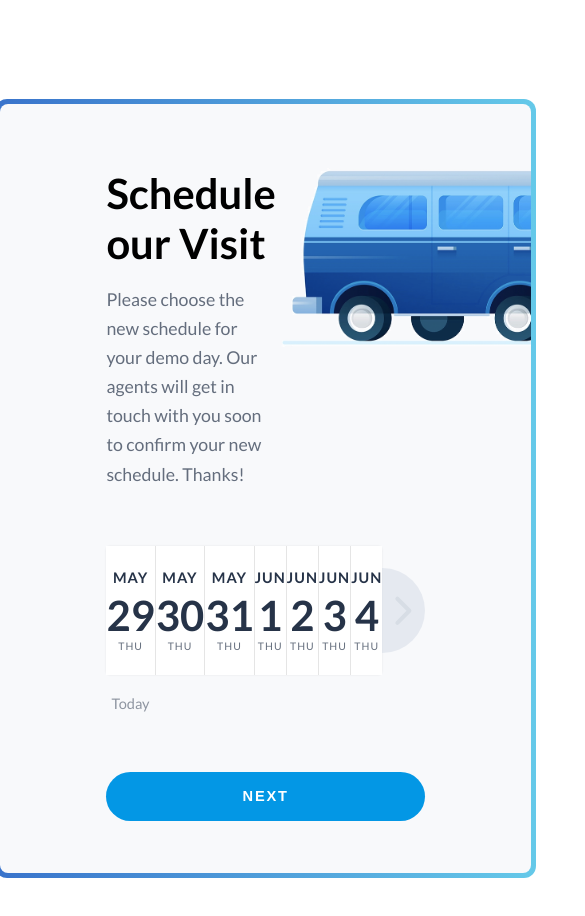
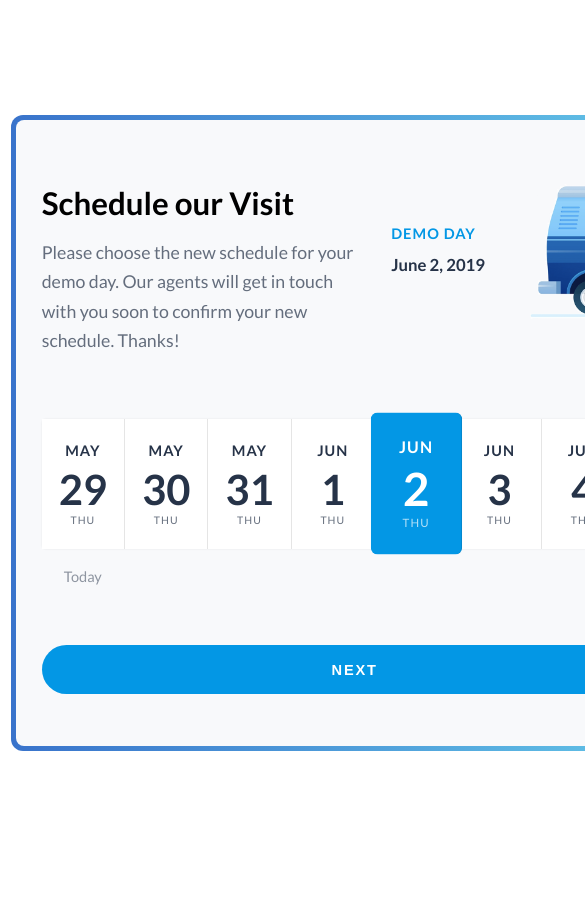
Before and after one commit to Briancarlo24/Scheduler-App, a plain HTML site: page index.html in a window 390 px wide. Shown: the top 916 px of the page, 585 px wide, since content can reach past the window. After the commit the page ends 866 px from the top, so only its background shows below. Drawn offline with nearby package versions, Linux system fonts and the light colour scheme.

Commit message:
Added highlight to the scheduled date

```diff
--- a/css/style.css
+++ b/css/style.css
@@ -32,6 +32,11 @@ body {
   display: grid;
   place-items: center;
 }
+@media (max-width: 998px) {
+  body {
+    padding: 1.5rem;
+  }
+}
 
 .heading--title {
   font-size: 4rem;
@@ -45,6 +50,12 @@ body {
   color: var(--color-secondary);
   opacity: 0.7;
   line-height: 29.16px;
+}
+
+@media (max-width: 998px) {
+  .heading--title {
+    font-size: 3rem;
+  }
 }
 
 .demo {
@@ -73,10 +84,19 @@ body {
 
   position: relative;
 }
+
+.row .calendar:nth-child(5) {
+  color: var(--color-white);
+  background-color: var(--color-primary);
+  transform: scale(1.1);
+  border-radius: 6px;
+
+  z-index: 1001;
+}
+
 .row .calendar:hover {
   color: var(--color-white);
   background-color: var(--color-primary);
-  transform: scale(1.1);
   border-radius: 6px;
 
   z-index: 1001;
@@ -132,6 +152,11 @@ body {
   text-transform: uppercase;
   cursor: pointer;
 }
+@media (max-width: 998px) {
+  .btn--next {
+    width: calc(100% - 5rem);
+  }
+}
 
 .btn--next:hover {
   background-color: var(--color-primary);
@@ -153,6 +178,13 @@ body {
 }
 .demo-image {
   width: 100%;
+}
+@media (max-width: 998px) {
+  .demo-image--container {
+    width: 31.3em;
+    height: 7.1em;
+    transform: translateX(50%);
+  }
 }
 
 .icon-wrapper {
@@ -178,6 +210,7 @@ body {
 /* Layout */
 .section {
   max-width: 99.8rem;
+  min-width: 65rem;
   margin: 10rem auto;
   background-color: var(--color-blue-white);
   position: relative;
@@ -210,20 +243,6 @@ body {
   min-height: 17.1rem;
 }
 
-.pad-left {
-  padding-left: 8.5rem;
-}
-
-.pad--left-right {
-  padding-left: 10.2rem;
-  padding-right: 10.2rem;
-}
-
-.mar--left-right {
-  margin-left: 10.2rem;
-  margin-right: 10.2rem;
-}
-
 .row {
   display: grid;
   grid-template-columns: 1fr 1fr;
@@ -252,6 +271,36 @@ body {
   text-align: left;
 }
 
+.pad--left {
+  padding-left: 8.5rem;
+}
+
+.pad--left-right {
+  padding-left: 10.2rem;
+  padding-right: 10.2rem;
+}
+
+.mar--left-right {
+  margin-left: 10.2rem;
+  margin-right: 10.2rem;
+}
+
+@media (max-width: 998px) {
+  .pad--left {
+    padding-left: 3.5rem;
+  }
+
+  .pad--left-right {
+    padding-left: 2.5rem;
+    padding-right: 2.5rem;
+  }
+
+  .mar--left-right {
+    margin-left: 2.5rem;
+    margin-right: 2.5rem;
+  }
+}
+
 .box-shadow {
   box-shadow: 0 0 2px rgba(0, 0, 0, 0.1);
   border-radius: 0.4rem;
--- a/index.html
+++ b/index.html
@@ -17,7 +17,7 @@
             get in touch with you soon to confirm your new schedule. Thanks!
           </p>
         </div>
-        <div class="col text-left overflow pad-left">
+        <div class="col text-left overflow pad--left">
           <h4 class="demo">Demo day</h4>
           <p class="demo-date">June 2, 2019</p>
           <div class="demo-image--container">
```
